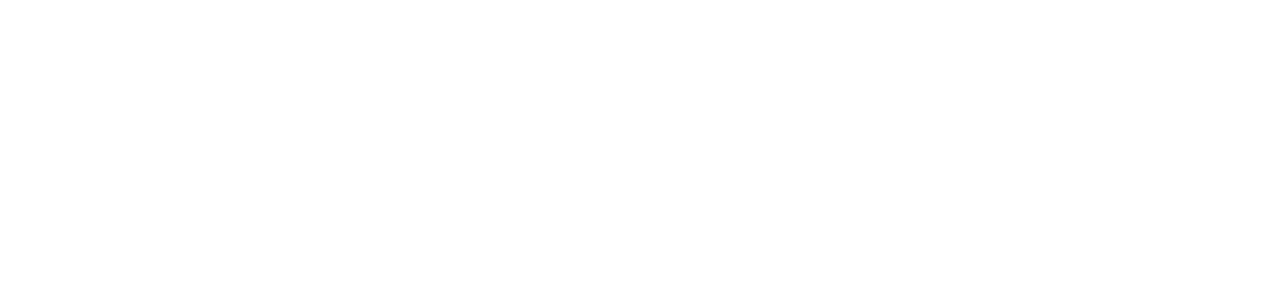
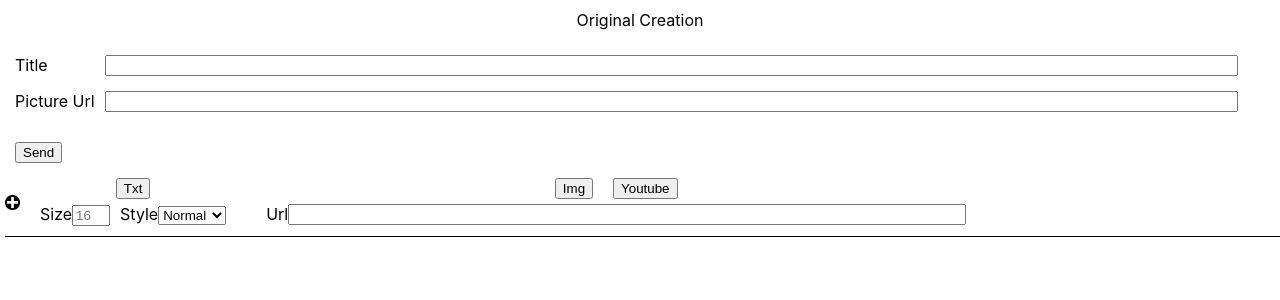
Before and after one commit to SimonGPort/NewsProject, a React (Create React App) app: page /original in a window 1280 px wide. Shown: the top 300 px of the page. Built offline with nearby package versions, Linux system fonts and the light colour scheme.

Commit message:
Original

```diff
--- a/src/App.js
+++ b/src/App.js
@@ -5,6 +5,7 @@
 import MainPage from "./MainPage.jsx";
 import CreationRepost from "./CreationRepost.jsx";
 import Delete from "./Delete.jsx";
+import Original from "./Original.jsx"
 
 class App extends Component {
 
@@ -21,7 +22,9 @@
   delete = () => {
     return <Delete />;
   };
-
+  original = () => {
+    return <Original />;
+  };
 
   render = () => {
 
@@ -30,6 +33,7 @@
         <Route path="/" exact={true} render={this.renderMainPage} />
         <Route path="/creation" exact={true} render={this.creationRepost} />
         <Route path="/delete" exact={true} render={this.delete} />
+        <Route path="/original" exact={true} render={this.original} />
       </BrowserRouter>
 
     );
--- /dev/null
+++ b/src/Original.jsx
@@ -0,0 +1,128 @@
+import logo from './logo.svg';
+import './App.css';
+import React, { Component } from 'react'
+
+class Original extends Component {
+  constructor() {
+    super();
+    this.state = {
+      title: "",
+      urlPicTitle: "",
+      consoleSelection: "",
+      txtSize: null,
+      txtStyle: "normal",
+      url: ""
+    };
+  }
+
+  send = () => {
+    console.log("send")
+
+  }
+
+
+
+
+  render = () => {
+
+    return (
+      <div>
+        <div class="repostHeader">
+          Original Creation
+      </div>
+        <div id="OriginalBody">
+          <div class="repostSection" >
+            <div class="repostDescription">Title</div><input class="repostInput" value={this.state.title} onChange={(evt) => {
+              this.setState({ title: evt.target.value })
+            }} />
+          </div>
+          <div class="repostSection" >
+            <div class="repostDescription">Picture Url</div><input class="repostInput" value={this.state.urlPicTitle} onChange={(evt) => {
+              this.setState({ urlPicTitle: evt.target.value })
+            }} />
+          </div>
+
+
+          <div style={{ display: "flex", alignItems: "center" }}>
+            <button style={{ margin: "15px" }} onClick={() => {
+              this.send()
+            }}>Send</button>
+          </div>
+
+          <div class="console">
+            <div class="addLogoContainer">
+              <img src="add_logo.jpg" class="addIcon" />
+            </div>
+            <div class="consoleSection">
+              <div style={{ marginRight: "40px" }}>
+                <div style={{
+                  display: "flex",
+                  justifyContent: "center",
+                  marginBottom: "5px"
+                }}>
+                  <button onClick={() => { this.setState({ consoleSelection: "txt" }) }} style={{ backgroundColor: this.state.consoleSelection === "txt" ? "yellow" : "" }}>Txt</button>
+                </div>
+                <div style={{ display: "flex" }}>
+                  <div style={{ marginRight: "10px" }}>Size<input type="number" style={{ width: "30px" }} placeholder="16" min="1" max="50" onChange={(evt) => {
+                    this.setState({ txtSize: evt.target.value })
+                  }} value={this.state.txtSize} /></div>
+                  <div>Style
+
+                  <select id="items" onChange={(evt) => {
+                      this.setState({ txtStyle: evt.target.value })
+                    }}
+                      value={this.state.txtStyle}>
+                      <option value="normal">Normal</option>
+                      <option value="italic">Italic</option>
+                      <option value="oblique">Oblique</option>
+                    </select>
+
+
+
+                  </div>
+
+                </div>
+
+              </div>
+
+
+
+              <div style={{ width: "700px" }}>
+                <div style={{
+                  display: "flex",
+                  justifyContent: "center",
+                  marginBottom: "5px",
+                }}>
+
+                  <button style={{ marginRight: "10px", backgroundColor: this.state.consoleSelection === "img" ? "yellow" : "" }} onClick={() => { this.setState({ consoleSelection: "img" }) }}>Img</button>
+                  <button style={{ marginLeft: "10px", backgroundColor: this.state.consoleSelection === "youtube" ? "yellow" : "" }} onClick={() => { this.setState({ consoleSelection: "youtube" }) }}>Youtube</button>
+
+                </div>
+                <div >
+                  <div style={{ display: "flex" }}>Url<input style={{ width: "100%" }} value={this.state.url} onChange={(evt) => {
+                    this.setState({ url: evt.target.value })
+                  }} /></div>
+
+
+                </div>
+
+              </div>
+
+
+
+
+            </div>
+
+
+          </div>
+
+
+        </div>
+
+      </div >
+
+    );
+  }
+}
+
+export default Original;
--- a/src/index.css
+++ b/src/index.css
@@ -84,3 +84,26 @@
   width: 15px;
   cursor: pointer;
 }
+
+.addIcon{
+  height: 15px;
+  width: 15px;
+  cursor: pointer;
+
+}
+.addLogoContainer{
+  display:flex;
+  align-items: center;
+  margin-right: 20px;
+}
+
+.console{
+  display:flex;
+  margin-left:5px;
+  border-bottom:1px solid black;
+  padding-bottom:10px;
+}
+
+.consoleSection{
+  display:flex;
+}
```
Also changed, not shown: public/add_logo.jpg (added).
